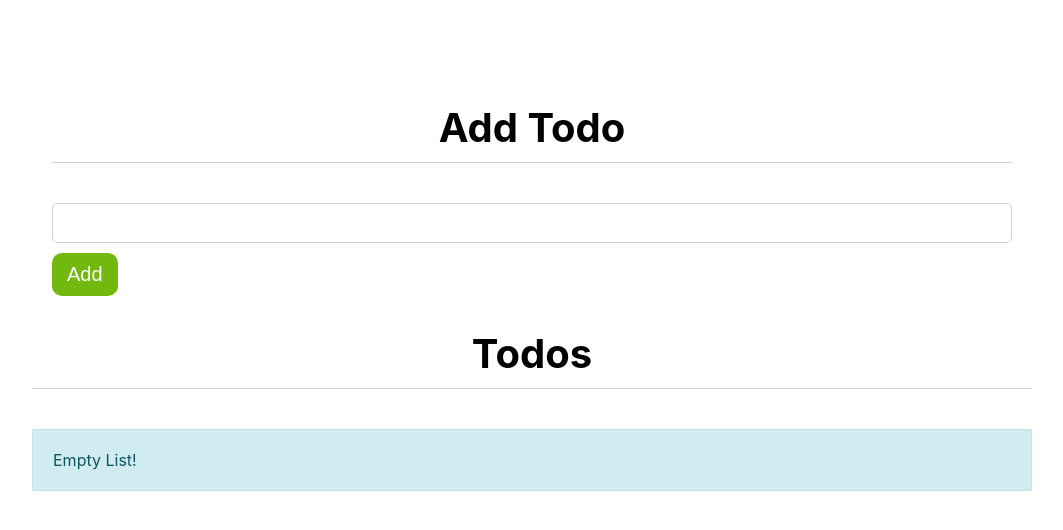
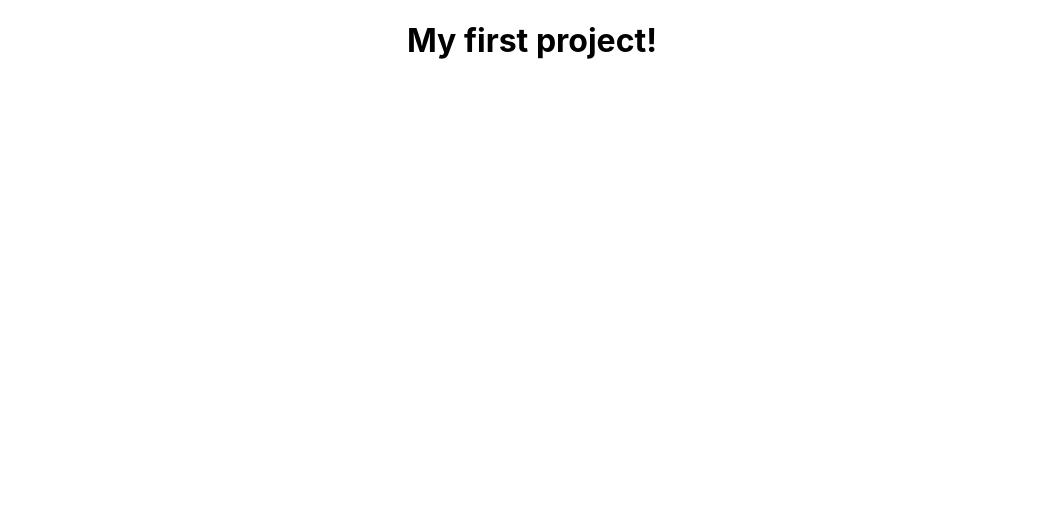
Before and after one commit to ArsenVasylynchukCoda/react_study, a React (Create React App) app: page / in a window 1280 px wide. Shown: the top 530 px of the page, without its empty margins (108-1171 px from the left). Built offline with nearby package versions, Linux system fonts and the light colour scheme.

Commit message:
First routes test

```diff
--- a/package.json
+++ b/package.json
@@ -8,6 +8,7 @@
     "@testing-library/user-event": "^13.5.0",
     "react": "^18.2.0",
     "react-dom": "^18.2.0",
+    "react-router-dom": "^6.18.0",
     "react-scripts": "5.0.1",
     "web-vitals": "^2.1.4"
   },
--- a/src/App.js
+++ b/src/App.js
@@ -3,10 +3,23 @@ import './App.css';
 import Users from './components/Users/Users';
 import Form from './components/Form/Form';
 import Todo from './components/Todo/Todo';
+import { Routes, Route } from 'react-router-dom';
+import HomePage from './pages/HomePage';
 
 function App() {
   return (
-    <Todo />
+    <div className='App'>
+      <Routes>
+        <Route path='/' element={<HomePage />} />
+        <Route path="/users" element={<Users />} />
+        <Route path='/todo' element={<Todo/>} />
+        {/* <Route path="/users" element={<UsersPage />}>
+          <Route path="/users/:id" element={<User />} />
+        </Route> */}
+        {/* <Route path="/not-found" element={<NotFoundPage />} /> */}
+        {/* <Route path="*" element={<Navigate to="/not-found" />} /> */}
+      </Routes>
+    </div >
   );
 }
 
--- a/src/index.js
+++ b/src/index.js
@@ -3,12 +3,13 @@ import ReactDOM from 'react-dom/client';
 import './index.css';
 import App from './App';
 import reportWebVitals from './reportWebVitals';
+import { BrowserRouter } from 'react-router-dom';
 
 const root = ReactDOM.createRoot(document.getElementById('root'));
 root.render(
-  <React.StrictMode>
+  <BrowserRouter>
     <App />
-  </React.StrictMode>
+  </BrowserRouter>
 );
 
 // If you want to start measuring performance in your app, pass a function
--- /dev/null
+++ b/src/pages/HomePage.jsx
@@ -0,0 +1,7 @@
+function HomePage () {
+    return (
+        <h1>My first project!</h1>
+    )
+}
+
+export default HomePage
```
Also changed, not shown: 1 other file (tests, documents, lock files or other folders).
